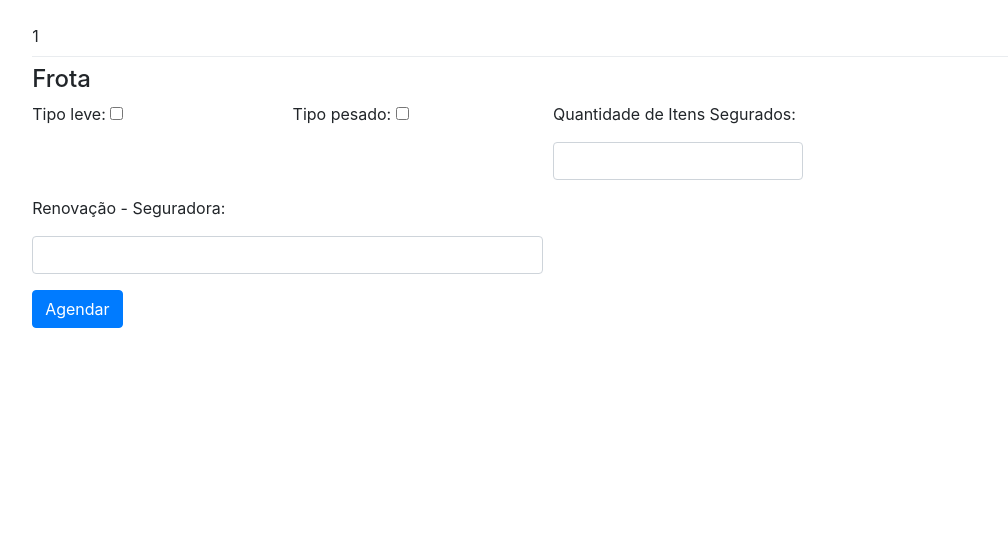
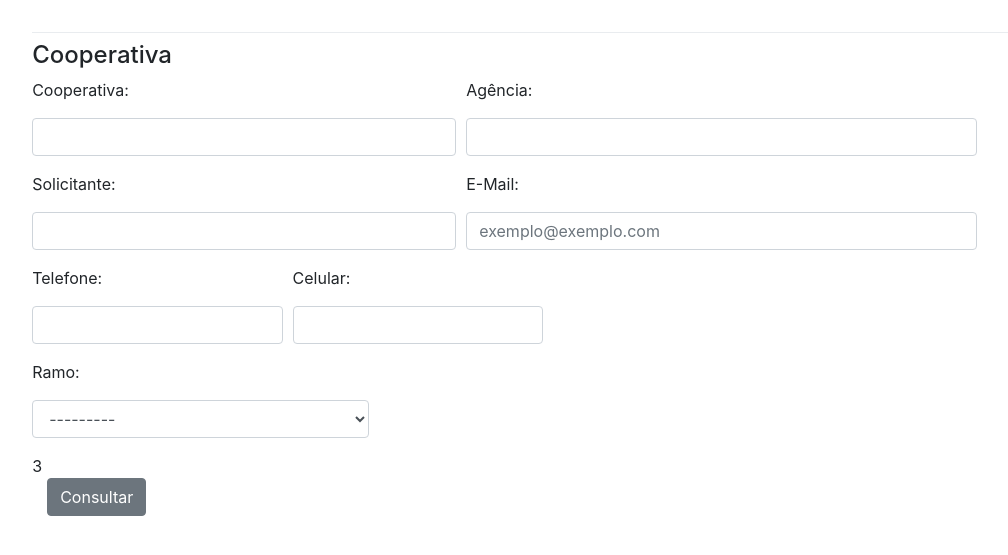
Before and after one commit to adaltopicotti/sg, a Django app: page /agendamento/novo/ in a window 1280 px wide. Shown: the part 56-611 px from the top of the page, without its empty margins (92-1100 px from the left). Run offline with Django 3.2, Linux system fonts and the light colour scheme; data that the repository does not hold is empty; some libraries are stand-ins or nearby versions.

Commit message:
fix seguradoForm save bug

```diff
--- a/agendamento/forms.py
+++ b/agendamento/forms.py
@@ -18,7 +18,7 @@ class CooperativaForm(forms.ModelForm):
 
     class Meta:
         model = Cooperativa
-        fields = ('cooperativa',)
+        fields = ('cooperativa', 'agencia', 'solicitante', 'email', 'telefone', 'celular',)
 
 
 class RamoForm(forms.ModelForm):
@@ -45,16 +45,16 @@ class SeguradoForm(forms.ModelForm):
     endereco = forms.CharField(label='Endereço',widget=forms.TextInput(
         attrs={'class':'form-control', 'id':'inputSegEndereco'}))
     municipio = forms.CharField(label='Municipio',widget=forms.TextInput(
-        attrs={'class':'form-control', 'id':'inputSegMunicippio'}))
+        attrs={'class':'form-control', 'id':'inputSegMunicipio'}))
 
     class Meta:
         model = Segurado
-        fields = ('nome',)
+        fields = ('nome', 'email','telefone', 'celular', 'cnpj', 'endereco', 'municipio',)
 
 
 class EmpresarialForm(forms.ModelForm):
     atividade = forms.CharField(label='Atividade',widget=forms.TextInput(
-        attrs={'class':'form-control custom-select', 'id':'inputEmpAtividade'}))
+        attrs={'class':'form-control', 'id':'inputEmpAtividade'}))
     qnt_local_risco = forms.CharField(label='Quantidade de Locais de Risco',widget=forms.TextInput(
         attrs={'type':'number', 'class':'form-control', 'id':'inputEmpQntLRisc'}))
     IS = forms.CharField(label='Importância Segurada',widget=forms.TextInput(
@@ -66,24 +66,24 @@ class EmpresarialForm(forms.ModelForm):
 
     class Meta:
         model = Empresarial
-        fields = ('atividade',)
+        fields = ('atividade', 'qnt_local_risco', 'IS', 'renovacao_cia', 'final_vigencia')
 
-CHOICES = (
-    ('1', 'Leve'),
-    ('2', 'Pesado'),
-)
 
 class FrotaForm(forms.ModelForm):
 
-    tipo_leve = forms.CharField(widget=forms.CheckboxInput)
-    tipo_pesado = forms.CharField(widget=forms.CheckboxInput)
+    tipo_leve = forms.CharField(label='Leve', required=False, widget=forms.CheckboxInput(
+    attrs={'class':'form-control'}))
+    tipo_pesado = forms.CharField(label='Pesado', required=False, widget=forms.CheckboxInput(
+    attrs={'class':'form-control'}))
 
-    qnt_itens_seg = forms.CharField(label='Quantidade de Itens Segurados',widget=forms.TextInput(
+    qnt_itens_seg = forms.CharField(label='Quantidade de Itens',widget=forms.TextInput(
         attrs={'type':'number', 'class':'form-control', 'id':'inputFrotaQntItem'}))
     renovacao_cia = forms.CharField(label='Renovação - Seguradora',widget=forms.TextInput(
-        attrs={'class':'form-control', 'id':'inputEmpRenovacaoCia'}))
+        attrs={'class':'form-control', 'id':'inputFrotaRenovacaoCia'}))
+    final_vigencia = forms.CharField(label='Final de Vigência',widget=forms.TextInput(
+        attrs={'type':'date', 'class':'form-control', 'id':'inputFrotaFinalVig'}))
 
 
     class Meta:
         model = Frota
-        fields = ('tipo_leve', 'qnt_itens_seg', 'renovacao_cia')
+        fields = ('tipo_leve', 'tipo_pesado', 'qnt_itens_seg', 'renovacao_cia', 'final_vigencia',)
--- a/agendamento/models.py
+++ b/agendamento/models.py
@@ -30,7 +30,6 @@ class Segurado(models.Model):
     def __str__(self):
         return  self.nome
 
-
 class Ramo(models.Model):
     TYPE_CHOICES = (
         ('Empresarial', 'Empresarial',),
@@ -48,7 +47,6 @@ class Empresarial(models.Model):
     IS = models.FloatField(null=False)
     renovacao_cia = models.CharField(max_length=200)
     final_vigencia = models.DateField(("Date"), null=False )
-
 
 class VidaGrupo(models.Model):
     TYPE_CHOICES = (
@@ -72,14 +70,13 @@ class VeiculoTipo(models.Model):
     def __str__(self):
         return self.name
 
-
 class Frota(models.Model):
+    segurado = models.ForeignKey(Segurado, on_delete=models.CASCADE)
     tipo_leve = models.BooleanField(blank=True, default=False)
     tipo_pesado = models.BooleanField(blank=True, default=False)
     qnt_itens_seg = models.IntegerField(null=False)
     renovacao_cia = models.CharField(max_length=200)
-    #final_vigencia = models.DateField(("Date"), blank=True, null=True)
-
+    final_vigencia = models.DateField(("Date"), null=False)
 
 class TransporteTipo(models.Model):
     CHOICES = (
@@ -111,7 +108,6 @@ class Transporte(models.Model):
     renovacao_cia = models.CharField(max_length=200)
     final_vigencia = models.DateField(("Date"), null=False)
 
-
 class Produto(models.Model):
     ramo = models.ForeignKey(Ramo, on_delete=models.CASCADE)
     nome = models.CharField(max_length=200, null=False)
@@ -120,9 +116,12 @@ class Produto(models.Model):
         return self.nome
 
 class Agendamento(models.Model):
+
+    #name = models.CharField(max_length=20,choices=CHOICES, unique=True)
     cooperativa = models.ForeignKey(Cooperativa,on_delete=models.CASCADE)
     segurado = models.ForeignKey(Segurado,on_delete=models.CASCADE)
     ramo = models.ForeignKey(Ramo,on_delete=models.CASCADE)
+    bem = models.IntegerField(null=False)
     colaborador = models.CharField(max_length=200)
     pa = models.CharField(max_length=200)
     inclusao = models.DateField(("Date"), null=False)
--- a/agendamento/views.py
+++ b/agendamento/views.py
@@ -3,32 +3,39 @@ from agendamento.forms import *
 # Create your views here.
 
 def agendamento_novo(request):
+
     if request.method == "POST":
-        form = FrotaForm(request.POST)
-        teste = form['renovacao_cia']
-        if form.is_valid():
-
-
-            form.save()
+        coopForm = CooperativaForm(request.POST)
+        ramoForm = RamoForm(request.POST)
+        if coopForm.is_valid():
+            coopForm.save()
             return render(request, 'agendamento/novo2.html', {
                 'cooperativaForm': CooperativaForm,
                 'seguradoForm': SeguradoForm,
                 'empresarialForm': EmpresarialForm,
                 'ramoForm': RamoForm,
                 'frotaForm': FrotaForm,
-                'collapseOpt': teste})
+                'collapseOpt': ramoForm['nome'].text})
         else:
             render(request, 'agendamento/novo2.html', {
-                'cooperativaForm': CooperativaForm,
-                'seguradoForm': SeguradoForm,
-                'empresarialForm': EmpresarialForm,
-                'ramoForm': RamoForm,
-                'frotaForm': FrotaForm,
-                'collapseOpt': teste})
-    return render(request, 'agendamento/novo2.html', {
+            'cooperativaForm': CooperativaForm,
+            'seguradoForm': SeguradoForm,
+            'empresarialForm': EmpresarialForm,
+            'ramoForm': RamoForm,
+            'frotaForm': FrotaForm,
+            'collapseOpt': 2})
+    else:
+        render(request, 'agendamento/novo2.html', {
         'cooperativaForm': CooperativaForm,
         'seguradoForm': SeguradoForm,
         'empresarialForm': EmpresarialForm,
         'ramoForm': RamoForm,
         'frotaForm': FrotaForm,
-        'collapseOpt': 1})
+        'collapseOpt': 4})
+    return render(request, 'agendamento/novo2.html', {
+    'cooperativaForm': CooperativaForm,
+    'seguradoForm': SeguradoForm,
+    'empresarialForm': EmpresarialForm,
+    'ramoForm': RamoForm,
+    'frotaForm': FrotaForm,
+    'collapseOpt': 3})
--- /dev/null
+++ b/portal/templates/agendamento/coop_form.html
@@ -0,0 +1,39 @@
+
+        <div class="dropdown-divider"></div>
+        <h4>Cooperativa</h4>
+        <!-- Start cooperativaForm -->
+        <div class="form-row">
+          <div class="form-group col-md-5 col-sm-6">
+            <label for="inputCooperativa">{{cooperativaForm.cooperativa.label_tag}}</label>
+            {{cooperativaForm.cooperativa}}
+          </div>
+          <div class="form-group col-md-6">
+            <label for="inputAgencia">{{cooperativaForm.agencia.label_tag}}</label>
+            {{cooperativaForm.agencia}}
+          </div>
+        </div>
+        <div class="form-row">
+          <div class="form-group col-md-5">
+            <label for="inputSolicitante">{{cooperativaForm.solicitante.label_tag}}</label>
+            {{cooperativaForm.solicitante}}
+          </div>
+          <div class="form-group col-md-6">
+            <label for="inputSolEmail">{{cooperativaForm.email.label_tag}}</label>
+            {{cooperativaForm.email}}
+          </div>
+          <div class="form-group col-md-3 col-sm-6">
+            <label for="inputSolTelefone">{{cooperativaForm.telefone.label_tag}}</label>
+            {{cooperativaForm.telefone}}
+          </div>
+          <div class="form-group col-md-3 col-sm-6">
+            <label for="inputSolCelular">{{cooperativaForm.celular.label_tag}}</label>
+            {{cooperativaForm.celular}}
+          </div>
+        </div>
+        <!-- Product Selection -->
+        <div class="form-row">
+          <div class="form-group col-md-4">
+            <label for="inputState">{{ramoForm.nome.label_tag}}</label>
+            {{ramoForm.nome}}
+          </div>
+        </div>
--- a/portal/templates/agendamento/frota_form.html
+++ b/portal/templates/agendamento/frota_form.html
@@ -5,20 +5,29 @@
 <div class="dropdown-divider"></div>
 <h4>Frota</h4>
 <div class="form-row">
-  <div class="form-group col-md-3 col-sm-6">
-    <label for="inputSegNome">{{frotaForm.tipo_leve.label_tag}}</label>
+  <label for="inputSegNome"><strong>Tipo de veículo</strong></label><br>
+</div>
+<div class="form-row">
+  <div class="form-group col-md-1 col-sm-6">
+    <label for="inputTipoLeve">{{frotaForm.tipo_leve.label_tag}}</label>
     {{frotaForm.tipo_leve}}
   </div>
-  <div class="form-group col-md-3 col-sm-6">
-    <label for="inputSegNome">{{frotaForm.tipo_pesado.label_tag}}</label>
+  <div class="form-group col-md-1 col-sm-6">
+    <label for="inputTipoPesado">{{frotaForm.tipo_pesado.label_tag}}</label>
     {{frotaForm.tipo_pesado}}
   </div>
-  <div class="form-group col-md-3">
-    <label for="inputEmpQntLRisc">{{frotaForm.qnt_itens_seg.label_tag}}</label>
+  <div class="form-group col-md-2">
+    <label for="inputFrotaQntItem">{{frotaForm.qnt_itens_seg.label_tag}}</label>
     {{frotaForm.qnt_itens_seg}}
   </div>
+</div>
+<div class="form-row">
   <div class="form-group col-md-6">
-    <label for="inputEmpRenovacaoCia">{{frotaForm.renovacao_cia.label_tag}}</label>
+    <label for="inputFrotaRenovacaoCia">{{frotaForm.renovacao_cia.label_tag}}</label>
     {{frotaForm.renovacao_cia}}
   </div>
+  <div class="form-group col-md-3 col-sm-6">
+    <label for="inputFrotaFinalVig">{{frotaForm.final_vigencia.label_tag}}</label>
+    {{frotaForm.final_vigencia}}
+  </div>
 </div>
--- a/portal/templates/agendamento/novo2.html
+++ b/portal/templates/agendamento/novo2.html
@@ -12,12 +12,13 @@
   </div> -->
   <div class="row justify-content-center">
     <div class="col align-self-center">
-      <form method="post">{% csrf_token %}
+      <form method="post" class="post-form">{% csrf_token %}
+        {% include 'agendamento/coop_form.html' %}
 
         {{collapseOpt}}
-        {% include 'agendamento/frota_form.html' %}
-
-        <button type="submit" class="save btn btn-primary">Agendar</button>
+        <div class="col-md-1">
+          <button class="btn btn-secondary" type="submit">Consultar</button>
+        </div>
       </form>
     </div>
   </div>
--- a/portal/templates/agendamento/segurado_form.html
+++ b/portal/templates/agendamento/segurado_form.html
@@ -16,6 +16,10 @@
             <label for="inputSegEndereco">{{seguradoForm.endereco.label_tag}}</label>
             {{seguradoForm.endereco}}
           </div>
+          <div class="form-group col-md-5">
+            <label for="inputSegMunicipio">{{seguradoForm.municipio.label_tag}}</label>
+            {{seguradoForm.municipio}}
+          </div>
           <div class="form-group col-md-6">
             <label for="inputSegEmail">{{seguradoForm.email.label_tag}}</label>
             {{seguradoForm.email}}
```
Also changed, not shown: agendamento/migrations/0001_initial.py, agendamento/migrations/0002_frota_segurado.py (added), agendamento/migrations/0003_agendamento_bem.py (added), portal/migrations/0001_initial.py, portal/migrations/0002_imagem.py (deleted), portal/migrations/0003_auto_20180327_0122.py (deleted). Lines whose indentation alone changed are shown as unchanged.
